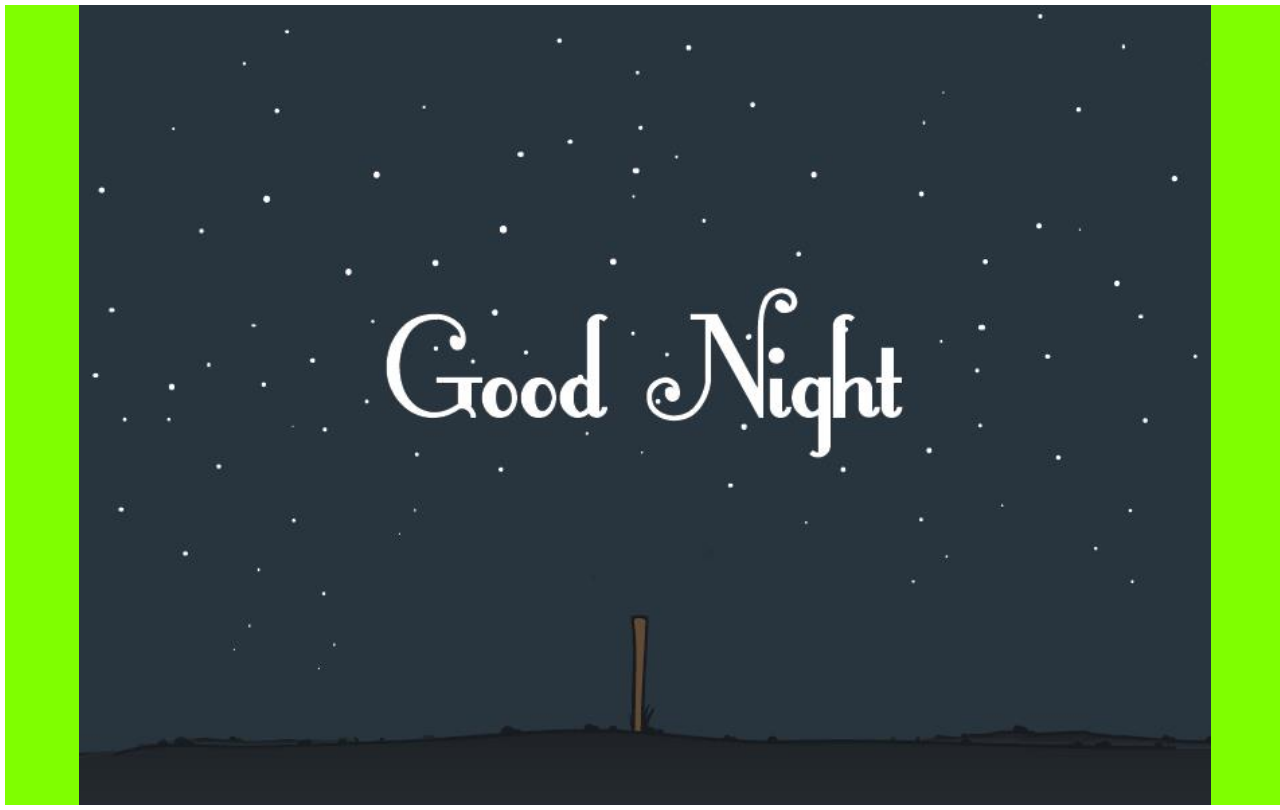
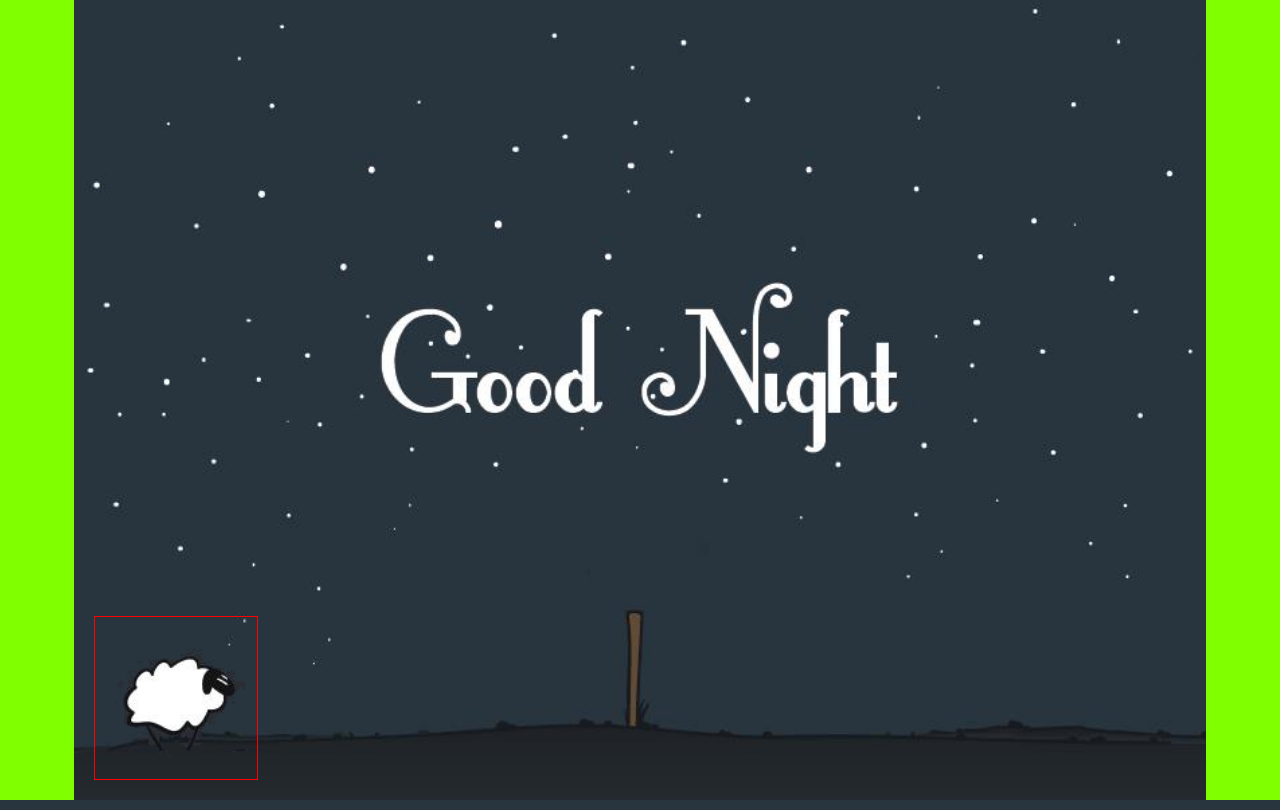
Before and after one commit to boobaGreen/Counter, a plain HTML site: page index.html in a window 1280 px wide. Drawn offline with Linux system fonts and the light colour scheme.

Commit message:
prima versione_test_refresh

```diff
--- a/assets/js/index.js
+++ b/assets/js/index.js
@@ -1,11 +1,97 @@
-function windowResize() {
-  let h = document.getElementById("design-area").clientHeight; // la dimensione senza barre page-up/dw
-  let w = document.getElementById("design-area").clientWidth;
-  console.log(h);
-  console.log(w);
-  document.getElementById("paint-area").style.width = w + "px";
-  document.getElementById("paint-area").style.height = h + "px";
+const RATIO_BKGR = 1.41512605;
+let Border_Top;
+let Border_Left;
+let Small_H;
+let Small_W;
+let canvasSheep = document.getElementById("canvasSheep");
+const ctx = document.getElementById("canvasSheep").getContext("2d");
+const img = new Image(); // Create new img element
+img.src = "/assets/img/pecorelle_t.png";
+let CanvasWidth;
+let CanvasHeight;
+let PositionSheepFramSheet;
+let SheepActualRatio;
+const SheepOriginalPixel = 121;
+const SheepOriginalRatio = 6.9586776859504132231404958677686;
+let SheepPositionActualLeft = 20;
+let SheepPositionActualBottom = 20;
+
+function drawSheep() {
+  const img = new Image();
+  const offSetRiga = 0;
+  const offSetColonna = 1;
+  img.onload = () => {
+    console.log(CanvasHeight);
+    console.log(CanvasWidth);
+
+    ctx.clearRect(0, 0, canvasSheep.width, canvasSheep.height);
+
+    canvasSheep.style.position = "absolute";
+    canvasSheep.style.bottom = SheepPositionActualBottom + "px";
+    canvasSheep.style.left = SheepPositionActualLeft + "px";
+    // drawImage(image, sx, sy, sWidth, sHeight, dx, dy, dWidth, dHeight)
+    ctx.drawImage(
+      img,
+      0 + offSetColonna * SheepOriginalPixel,
+      0 + offSetRiga * SheepOriginalPixel,
+      SheepOriginalPixel,
+      SheepOriginalPixel,
+      0,
+      0,
+      CanvasWidth,
+      CanvasHeight
+    );
+  };
+  img.src = "/assets/img/pecorelle_t.png";
 }
 
-window.addEventListener("resize", windowResize);
-windowResize();
+function windowResize() {
+  let H = document.getElementById("design-area").clientHeight; // la dimensione senza barre page-up/dw
+  let W = document.getElementById("design-area").clientWidth;
+  console.log("Big_H :", H);
+  console.log("Big_W :", W);
+  let Bordi_Top = true;
+  Border_Left = 0;
+  let Ratio = W / H;
+  if (Ratio <= RATIO_BKGR) {
+    Small_W = W;
+    Small_H = Math.trunc(W / RATIO_BKGR);
+    Border_Top = Math.trunc((H - Small_H) / 2);
+    Border_Left = 0;
+  } else {
+    Bordi_Top = false;
+    Border_Top = 0;
+    Small_W = Math.trunc(RATIO_BKGR * H);
+    Small_H = H;
+    Border_Left = Math.trunc((W - Small_W) / 2);
+  }
+  console.log("Small_H :", Small_H);
+  console.log("Small_W :", Small_W);
+  console.log("Border-Top: ", Border_Top);
+  console.log("Border-Left: ", Border_Left);
+  document.getElementById("paint-area").style.width = Small_W + "px";
+  document.getElementById("paint-area").style.height = Small_H + "px";
+  // div posizionao rimane un piccolo glitch ogni tanto con refresh passa tutto
+  // poi iniziamo a posizionare le pecorelle
+  var d = document.getElementById("paint-area");
+  d.style.position = "absolute";
+  d.style.left = Border_Left + "px";
+  d.style.top = Border_Top + "px";
+
+  CanvasHeight = Math.trunc(Small_W / SheepOriginalRatio);
+  CanvasWidth = CanvasHeight;
+
+  canvasSheep.width = CanvasWidth;
+  canvasSheep.height = CanvasHeight;
+
+  console.log(CanvasHeight);
+  console.log(CanvasWidth);
+  drawSheep();
+}
+
+function init() {
+  window.addEventListener("resize", windowResize);
+  windowResize();
+}
+
+window.onload = init;
--- a/assets/sass/_areadisegno.scss
+++ b/assets/sass/_design-area.scss
@@ -5,7 +5,6 @@
   width: 100%;
   margin: 0 auto;
 
-  border: 5px solid white;
   background-color: chartreuse;
 
   background-image: url("/assets/img/background.png");
--- /dev/null
+++ b/assets/sass/_paint-area.scss
@@ -0,0 +1,7 @@
+.paint-area {
+  background-color: transparent;
+}
+
+.CanvasSheep {
+  background-color: transparent;
+}
--- a/assets/sass/main.scss
+++ b/assets/sass/main.scss
@@ -1,2 +1,3 @@
 @import "base";
-@import "areadisegno";
+@import "design-area";
+@import "paint-area";
--- a/index.html
+++ b/index.html
@@ -12,7 +12,11 @@
   <body id="body">
     <div class="design-area" id="design-area">
       <div class="paint-area" id="paint-area">
-        <!-- <canvas id="canvas" style="border: 1px solid red"></canvas> -->
+        <canvas
+          id="canvasSheep"
+          class="canvasSheep"
+          style="border: 1px solid red"
+        ></canvas>
       </div>
     </div>
     <script src="/assets/js/index.js"></script>
```
Also changed, not shown: assets/css/main.css, assets/img/pecorelle_t.png (added), 1 other file.
